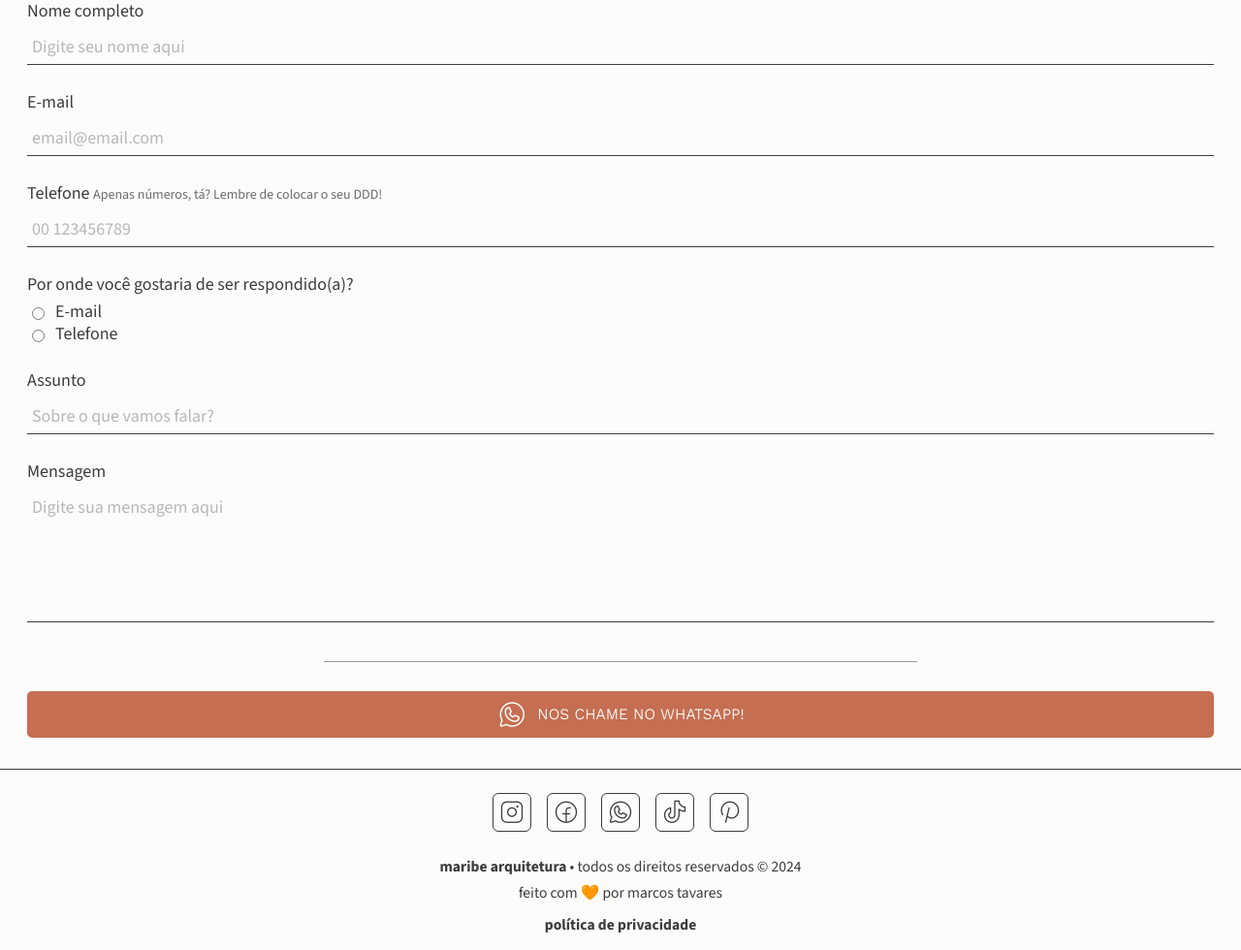
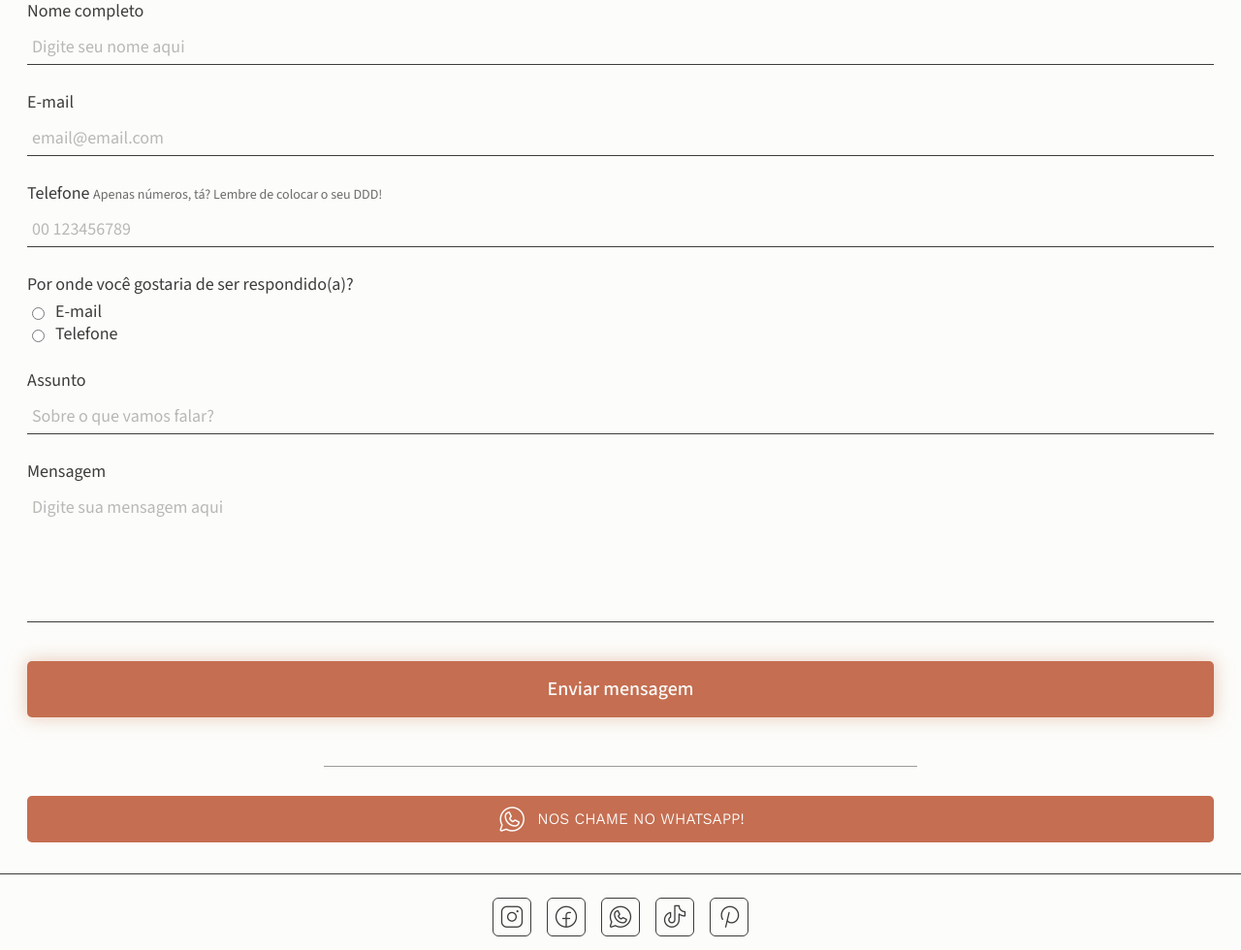
Before and after one commit to mjtavrs/maribe-development, a PHP site: page /contato.html in a window 1280 px wide. Shown: the part 487-1467 px from the top of the page at 97% size. Run offline with PHP 8.4, Linux system fonts and the light colour scheme; style sheets or scripts are compiled from the project's sources.

Commit message:
feat: Add the submit button for the forms in the budget and contact pages

```diff
--- a/contato.html
+++ b/contato.html
@@ -104,6 +104,9 @@
                 <span>Mensagem</span>
                 <textarea name="message" id="message" rows="5" placeholder="Digite sua mensagem aqui" required aria-required="true"></textarea>
             </label>
+            <button type="submit">
+                Enviar mensagem
+            </button>
         </form>
         <div id="separatorBox">
             <div id="separator">
--- a/orcamento.html
+++ b/orcamento.html
@@ -155,6 +155,9 @@
                 <textarea name="objective" id="objective" rows="10" placeholder="Nos conte aqui..." required aria-required="true"></textarea>
                 <small>Descreva as mudanças que pretende fazer em seu espaço, o que planeja construir e o nível de intervenção necessário, caso haja reformas.</small>
             </label>
+            <button type="submit">
+                Enviar mensagem
+            </button>
         </form>
         <div id="separatorBox">
             <div id="separator">
--- a/styles/shared/forms.css
+++ b/styles/shared/forms.css
@@ -53,4 +53,16 @@ body main form ::-moz-placeholder {
 }
 body main form ::placeholder {
   opacity: 0.5;
+}
+body main form button {
+  background-color: #c56e51;
+  color: #fcfcfa;
+  font-family: "Source Sans 3", sans-serif;
+  font-weight: 500;
+  font-size: 1.25rem;
+  border: none;
+  border-radius: 5px;
+  padding: 15px 0;
+  margin: 10px 0;
+  box-shadow: 0px 0px 17px 2px rgba(226, 183, 159, 0.6);
 }/*# sourceMappingURL=forms.css.map */
--- a/styles/shared/forms.scss
+++ b/styles/shared/forms.scss
@@ -66,6 +66,22 @@ body {
             ::placeholder {
                 opacity: 0.5;
             }
+
+            button {
+                background-color: $vermelhoRecife;
+                color: $begeDelicado;
+                font-family: "Source Sans 3", sans-serif;
+                font-weight: 500;
+                font-size: 1.25rem;
+                border: none;
+                border-radius: 5px;
+                padding: 15px 0;
+                margin: 10px 0;
+
+                -webkit-box-shadow: 0px 0px 17px 2px rgba(226,183,159,0.6);
+                -moz-box-shadow: 0px 0px 17px 2px rgba(226,183,159,0.6);
+                box-shadow: 0px 0px 17px 2px rgba(226,183,159,0.6);
+            }
         }
     }
 }
```
Also changed, not shown: 1 other file.
